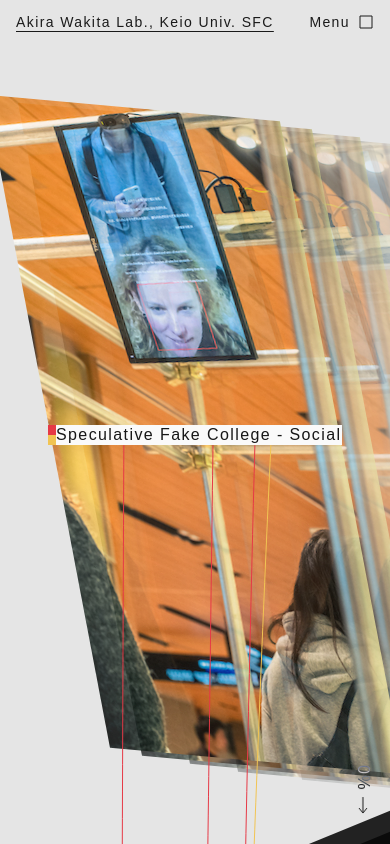
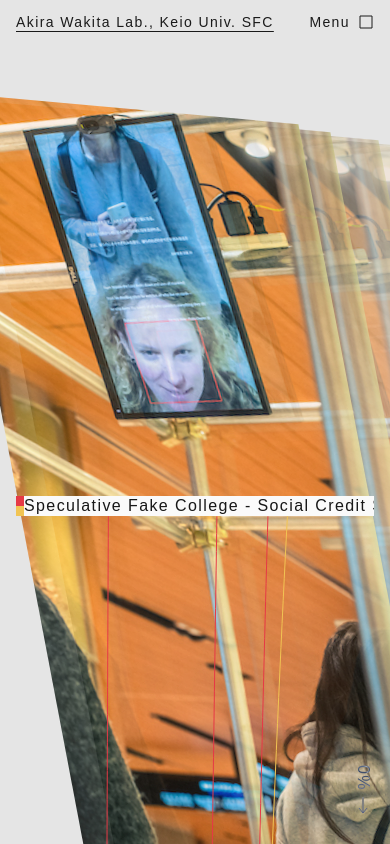
Before and after one commit to wakita-lab/web, a Next.js app: page / in a window 390 px wide. Shown: the top 844 px of the page. Built offline with nearby package versions, Linux system fonts and the light colour scheme; a web font is replaced by a local one.

Commit message:
Refactor: Adjust padding in the Home component for improved layout consistency

```diff
--- a/src/app/page.tsx
+++ b/src/app/page.tsx
@@ -11,7 +11,7 @@ export default function Home() {
   const workRefs = WORKS.map(() => createRef<HTMLDivElement>());
 
   return (
-    <div className="relative m-auto mb-24 mt-16 grid w-full max-w-screen-xl grid-cols-1 gap-12 px-12 sm:gap-8 sm:gap-y-16 sm:px-24 md:grid-cols-2 xl:grid-cols-3 3xl:max-w-[1680px] 3xl:grid-cols-4">
+    <div className="relative m-auto mb-24 mt-16 grid w-full max-w-screen-xl grid-cols-1 gap-12 px-4 xs:px-12 sm:gap-8 sm:gap-y-16 sm:px-24 md:grid-cols-2 xl:grid-cols-3 3xl:max-w-[1680px] 3xl:grid-cols-4">
       <CategoryLines workRefs={workRefs} works={WORKS} />
       {WORKS.map((work, index) => {
         const matrixIndex = index % 5 + 1;
```
